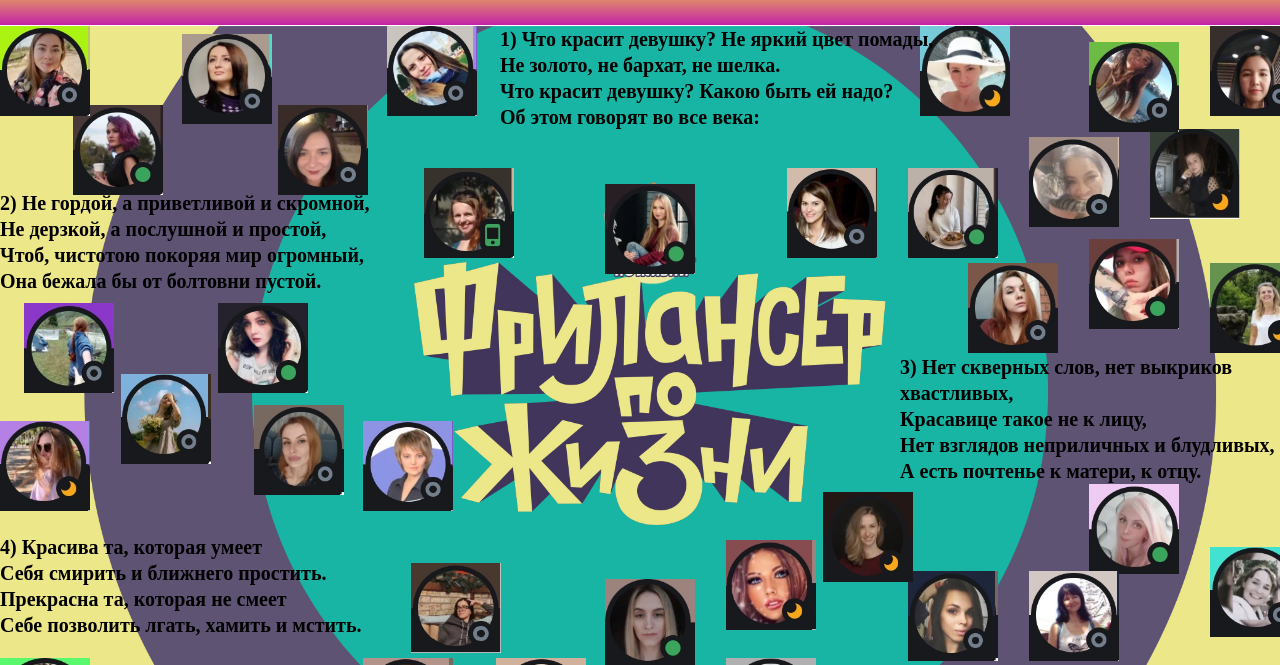
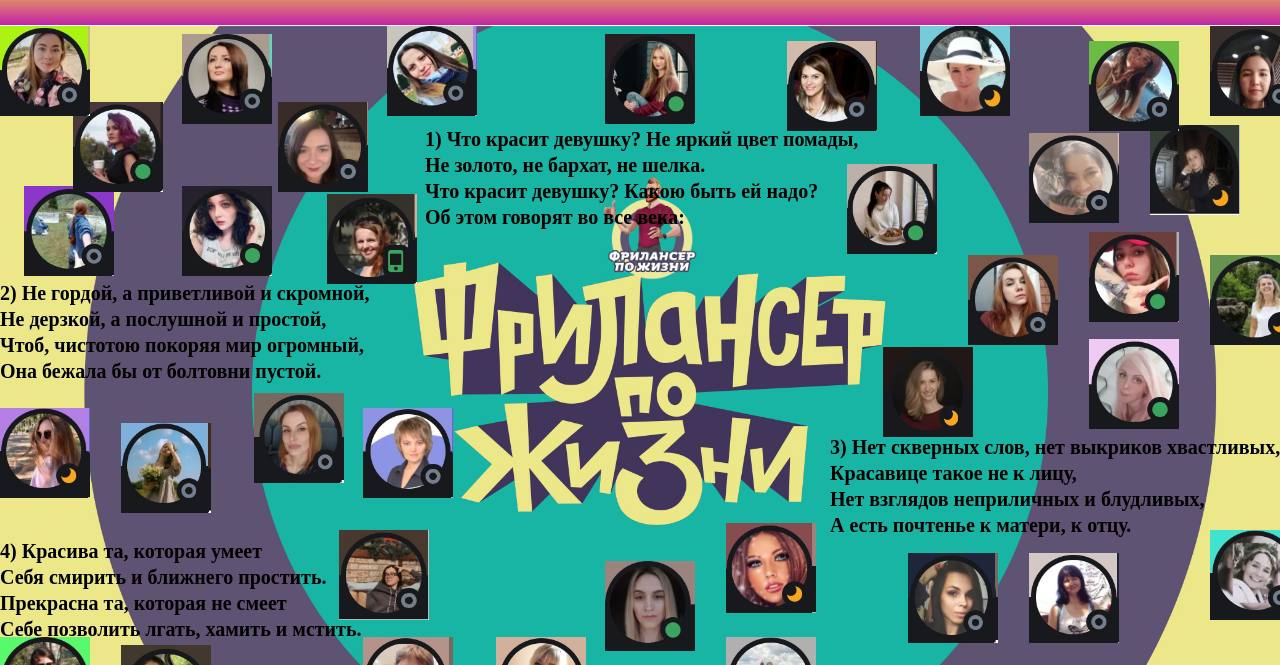
Before and after one commit to xLedmasterx/lesson7_article, a plain HTML site: page index.html in a window 1280 px wide. Shown: the part 85-750 px from the top of the page. Drawn offline with Linux system fonts and the light colour scheme.

Commit message:
Add files via upload

```diff
--- a/css/style.css
+++ b/css/style.css
@@ -29,44 +29,48 @@
 		url("../img/girls/Alena.png") 15% 1%/90px 90px no-repeat,
 		url("../img/girls/Anna_L.png") 23% 10%/90px 90px no-repeat,
 		url("../img/girls/Anna_Petrovska.png") 76% 0/90px 90px no-repeat,
-		url("../img/girls/Anna_Yasenovich.png") 65% 18%/90px 90px no-repeat,
-		url("../img/girls/Anna_Fedorova.png") center 20%/90px 90px no-repeat,
+		url("../img/girls/Anna_Yasenovich.png") 65% 2%/90px 90px no-repeat,
+		url("../img/girls/Anna_Fedorova.png") center 1%/90px 90px no-repeat,
 		url("../img/girls/AnnLynov.png") 80% 30%/90px 90px no-repeat,
 		url("../img/girls/Asel.Abdykalykova.png") 85% 14%/90px 90px no-repeat,
-		url("../img/girls/Dasha.png") 2% 35% / 90px 90px no-repeat,
-		url("../img/girls/Dasha_2.png") 35% 18% / 90px 90px no-repeat,
+		url("../img/girls/Dasha.png") 2% 21% / 90px 90px no-repeat,
+		url("../img/girls/Dasha_2.png") 27% 22% / 90px 90px no-repeat,
 		url("../img/girls/Feruza.png") 100% 0 / 90px 90px no-repeat,
 		url("../img/girls/forg.png") 90% 27% / 90px 90px no-repeat,
-		url("../img/girls/gakhova_vv.png") 10% 44% / 90px 90px no-repeat,
+		url("../img/girls/gakhova_vv.png") 10% 52% / 90px 90px no-repeat,
 		url("../img/girls/Galina.png") 0 center / 90px 90px no-repeat,
-		url("../img/girls/Girl.png") 18% 35% / 90px 90px no-repeat,
+		url("../img/girls/Girl.png") 15% 21% / 90px 90px no-repeat,
 		url("../img/girls/Gvozdeva.png") 21% 48% / 90px 90px no-repeat,
 		url("../img/girls/Irina.png") 30% 50%/ 90px 90px no-repeat,
 		url("../img/girls/Iryna_Chorna.png") 90% 2%/90px 90px no-repeat,
 		url("../img/girls/Kate_Sprinchan.png") 95% 13%/90px 90px no-repeat,
-		url("../img/girls/Katerina.png") 75% 18%/90px 90px no-repeat,
+		url("../img/girls/Katerina.png") 70% 18%/90px 90px no-repeat,
 		url("../img/girls/Katerinka.png") right 30%/90px 90px no-repeat,
-		url("../img/girls/Katrin.png") 85% 95%/90px 90px no-repeat,
+		url("../img/girls/Katrin.png") 85% 100%/90px 90px no-repeat,
 		url("../img/girls/KatyushkaKi.png") 32% 0/90px 90px no-repeat,
 		url("../img/girls/Kazakova_Galina.png") left 80% /90px 90px no-repeat,
 		url("../img/girls/Ksenia.png") 10% 81%/90px 90px no-repeat,
-		url("../img/girls/KTL19.png") right 93%/90px 90px no-repeat,
+		url("../img/girls/KTL19.png") right 96%/90px 90px no-repeat,
 		url("../img/girls/Marina.png") 30% 80%/90px 90px no-repeat,
 		url("../img/girls/Nika_Tkachenko.png") 20% 86%/90px 90px no-repeat,
-		url("../img/girls/niku.png") 34% 68%/90px 90px no-repeat,
+		url("../img/girls/niku.png") 28% 66%/90px 90px no-repeat,
 		url("../img/girls/Ninelia.png") center 90%/90px 90px no-repeat,
-		url("../img/girls/Oksana_Yalanska.png") 65% 95%/90px 90px no-repeat,
-		url("../img/girls/Oksik.png") 35% 95%/90px 90px no-repeat,
+		url("../img/girls/Oksana_Yalanska.png") 62% 95%/90px 90px no-repeat,
+		url("../img/girls/Oksik.png") 33% 95%/90px 90px no-repeat,
 		url("../img/girls/sanafta.png") 50% 70%/90px 90px no-repeat,
 		url("../img/girls/SemVit.png") 41% 80% /90px 90px no-repeat,
 		url("../img/girls/Tania_Front-Begin.png") 60% 65%/90px 90px no-repeat,
 		url("../img/girls/Valentina.png") 60% 80%/90px 90px no-repeat,
-		url("../img/girls/valeria_c.png") 68% 59%/90px 90px no-repeat,
+		url("../img/girls/valeria_c.png") 73% 42%/90px 90px no-repeat,
 		url("../img/girls/Verb_ep06.png") 75% 69%/90px 90px no-repeat,
 		url("../img/girls/VetaLiza.png") 85% 69%/90px 90px no-repeat,
-		url("../img/girls/WhiteFox.png") 90% 58%/90px 90px no-repeat,
+		url("../img/girls/WhiteFox.png") 90% 41%/90px 90px no-repeat,
 		url("../img/girls/yaroslava.png") right 66%/90px 90px no-repeat;
 }
+.content__text {
+	padding: 100px 0 0 0;
+}
+
 .content__text ul {
 	line-height: 26px;
 	font-size: 20px;
@@ -74,15 +78,16 @@
 }
 .text-1 {
 	width: 450px;
-	margin: 0 0 60px 500px;
+	margin: 0 auto;
+	margin-bottom: 50px;
 }
 .text-2 {
 	width: 400px;
-	margin: 0 0 60px 0;
+	margin: 0 0 50px 0;
 }
 .text-3 {
-	width: 440px;
-	margin: 0 0 50px 900px;
+	width: 470px;
+	margin: 0 0 0 auto;
 }
 .text-4 {
 	width: 400px;
@@ -90,7 +95,7 @@
 }
 .text-5 {
 	width: 450px;
-	margin: 0 0 30px 880px;
+	margin: 0 0 0 auto;
 }
 .text-6 {
 	width: 400px;
```
